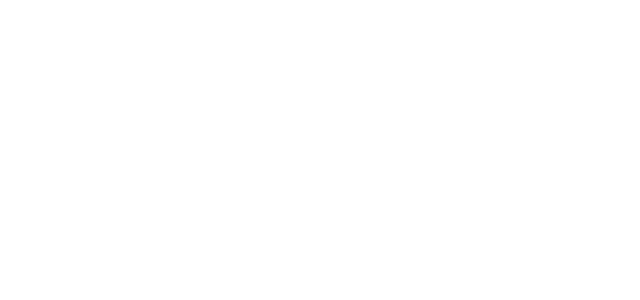
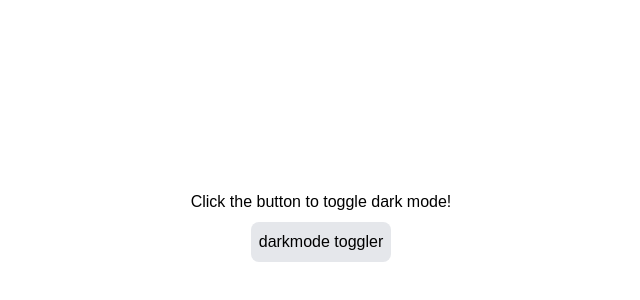
Before and after one commit to stkeys/Browser-Extension-UI, a Next.js app: page / in a window 1280 px wide. Shown: the part 174-474 px from the top of the page, without its empty margins (319-959 px from the left). Built offline with nearby package versions, Linux system fonts and the light colour scheme.

Commit message:
chore: add temporary code for dark/light mode practice

```diff
--- /dev/null
+++ b/components/DarkModeToggle.tsx
@@ -0,0 +1,8 @@
+'use client';
+
+
+export default function DarkModeToggle() {
+  return(
+    <div>darkmode toggler</div>
+  )
+}
--- a/src/app/page.tsx
+++ b/src/app/page.tsx
@@ -1,9 +1,13 @@
 import Image from "next/image";
+import DarkModeToggle from "../../components/DarkModeToggle";
 
 export default function Home() {
   return (
-    <div className="h-auto bg-white">
-
+    <div className="h-auto bg-white min-h-screen text-black flex flex-col items-center justify-center">
+     <p>Click the button to toggle dark mode!</p>
+     <button className="bg-gray-200 p-2 rounded-lg hover:bg-gray-300 transition-colors mt-2">
+       <DarkModeToggle/>
+     </button>
     </div>
   );
 }
```
